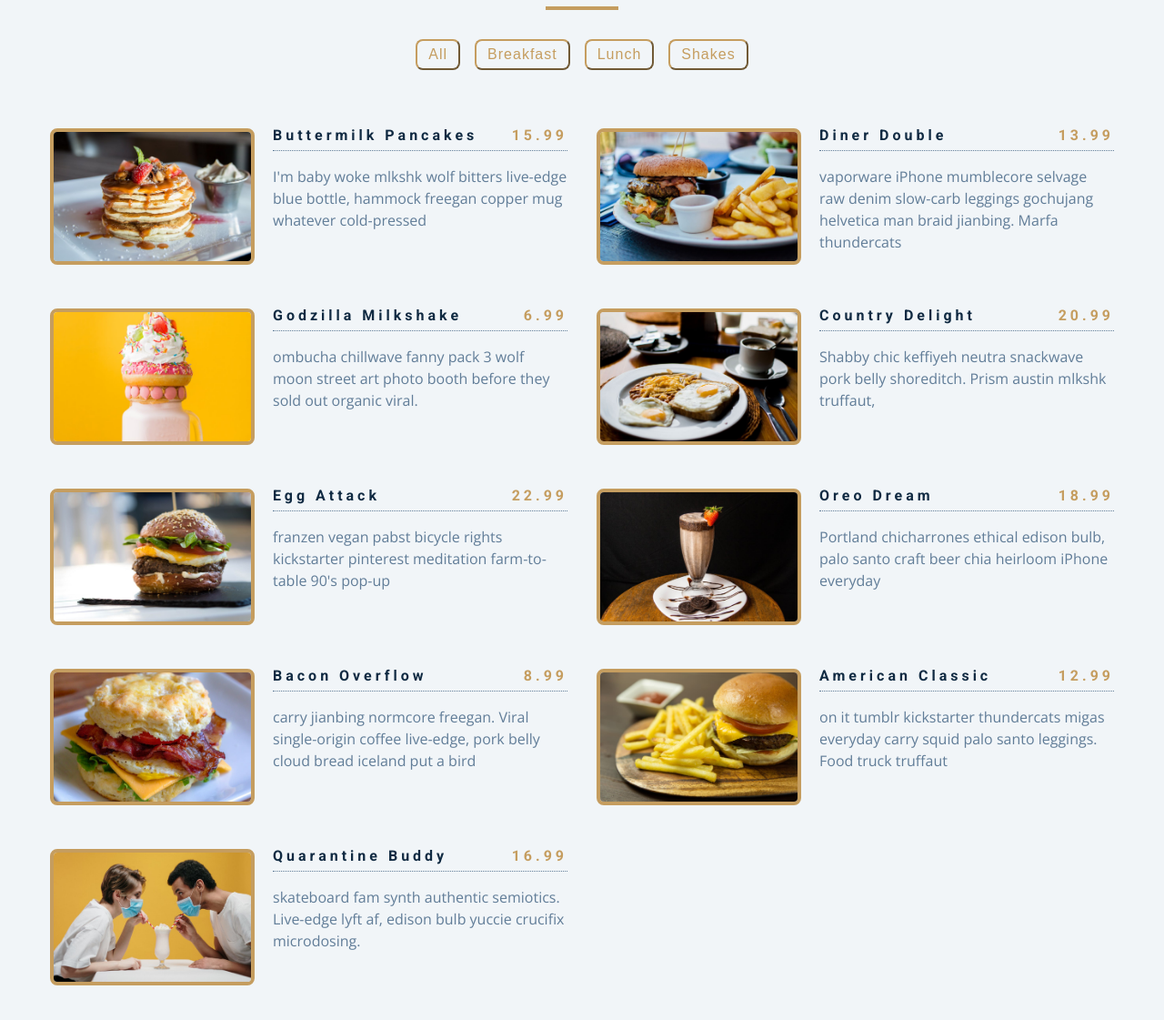
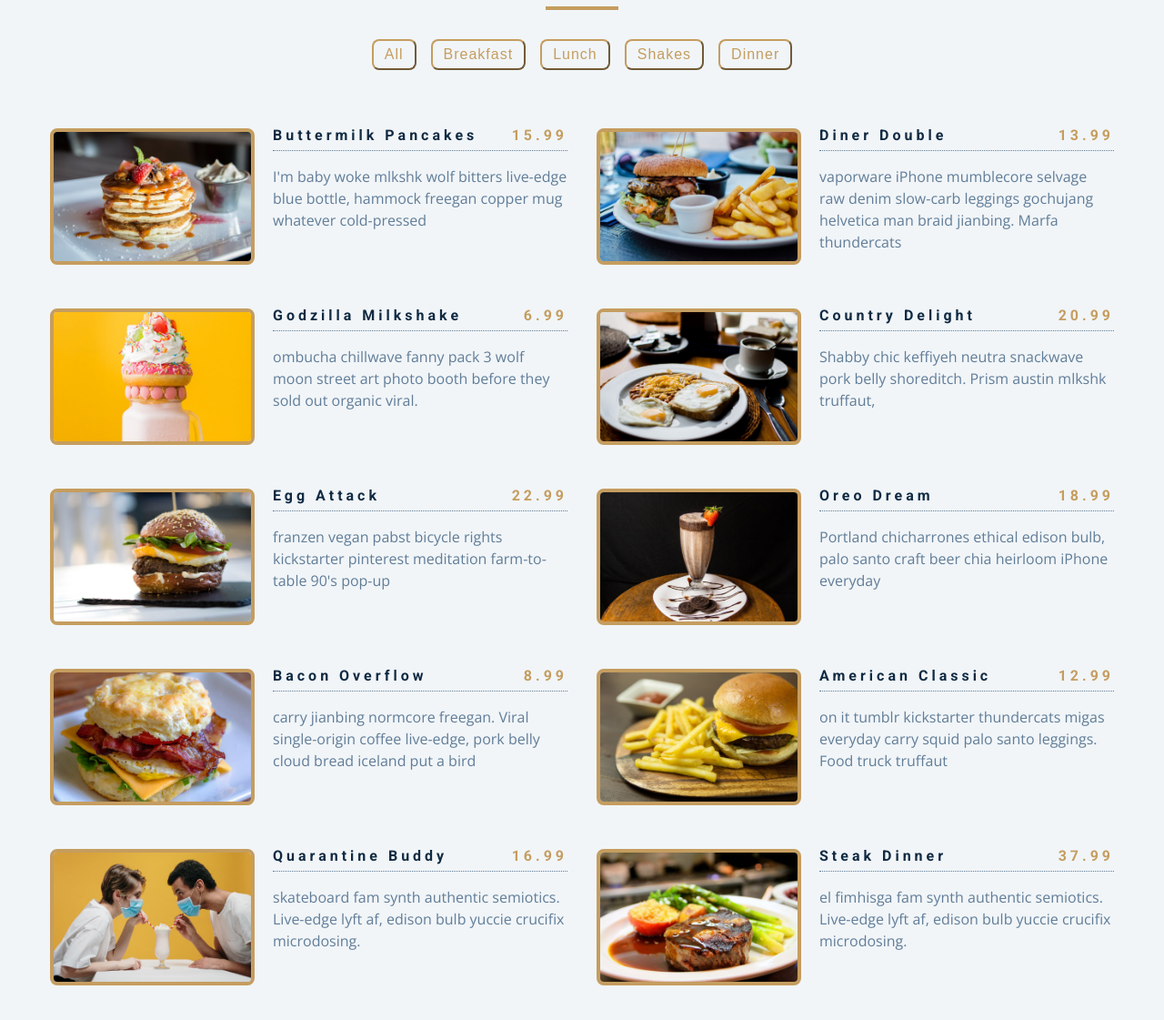
Before and after one commit to apex-blaze/FoodMenu, a plain HTML site: page index.html in a window 1280 px wide. Shown: the part 125-1246 px from the top of the page at 91% size. Drawn offline with nearby package versions, Linux system fonts and the light colour scheme.

Commit message:
Finished app.js and added sample images

```diff
--- a/app.js
+++ b/app.js
@@ -71,29 +71,23 @@ const menu = [
     img: "./images/item-9.jpeg",
     desc: `skateboard fam synth authentic semiotics. Live-edge lyft af, edison bulb yuccie crucifix microdosing.`,
   },
+  {
+    id: 10,
+    title: "steak dinner",
+    category: "dinner",
+    price: 37.99,
+    img: "./images/item-10.jpeg",
+    desc: `el fimhisga fam synth authentic semiotics. Live-edge lyft af, edison bulb yuccie crucifix microdosing.`,
+  },
 ];
 
 const sectionCenter = document.querySelector(".section-center");
-const filterBtns = document.querySelectorAll(".filter-btn");
+const btnContainer = document.querySelector(".btn-container");
+
 //Load All items
 window.addEventListener("DOMContentLoaded", function () {
   displayMenuItems(menu);
-});
-
-// filter items
-filterBtns.forEach(function (btn) {
-  btn.addEventListener("click", function (e) {
-    const category = e.currentTarget.dataset.id;
-
-    const menuCategory = menu.filter(function (menuItem) {
-      return menuItem.category === category;
-    });
-    if (category === "all") {
-      displayMenuItems(menu);
-    } else {
-      displayMenuItems(menuCategory);
-    }
-  });
+  displayMenuBtns();
 });
 
 function displayMenuItems(menuItems) {
@@ -114,3 +108,39 @@ function displayMenuItems(menuItems) {
   displayMenu = displayMenu.join("");
   sectionCenter.innerHTML = displayMenu;
 }
+
+function displayMenuBtns() {
+  const categories = menu.reduce(
+    function (values, item) {
+      if (!values.includes(item.category)) {
+        values.push(item.category);
+      }
+      return values;
+    },
+    ["all"]
+  );
+  const categoryBtns = categories
+    .map(function (category) {
+      return `<button class="filter-btn" data-id="${category}">
+        ${category}
+      </button>`;
+    })
+    .join("");
+  btnContainer.innerHTML = categoryBtns;
+  const filterBtns = document.querySelectorAll(".filter-btn");
+  // filter items
+  filterBtns.forEach(function (btn) {
+    btn.addEventListener("click", function (e) {
+      const category = e.currentTarget.dataset.id;
+
+      const menuCategory = menu.filter(function (menuItem) {
+        return menuItem.category === category;
+      });
+      if (category === "all") {
+        displayMenuItems(menu);
+      } else {
+        displayMenuItems(menuCategory);
+      }
+    });
+  });
+}
--- a/index.html
+++ b/index.html
@@ -21,15 +21,15 @@
       </div>
       <!-- filter buttons -->
       <div class="btn-container">
-        <button class="filter-btn" data-id="all">all</button>
+        <!-- <button class="filter-btn" data-id="all">all</button>
         <button class="filter-btn" data-id="breakfast">breakfast</button>
-        <button class="filter-btn" data-id="lunch">lunch</button>
-        <button class="filter-btn" data-id="shakes">shakes</button>
+        <button class="filter- btn" data-id="lunch">lunch</button>
+        <button class="filter-btn" data-id="shakes">shakes</button> -->
       </div>
       <!-- menu items -->
       <div class="section-center">
         <!-- single item -->
-        <article class="menu-item">
+        <!-- <article class="menu-item">
           <img src="./menu-item.jpeg" class="photo" alt="menu-item" />
           <div class="item-info">
             <header>
@@ -42,7 +42,7 @@
               aspernatur repudiandae.
             </p>
           </div>
-        </article>
+        </article> -->
         <!-- end of single item -->
       </div>
     </section>
```
Also changed, not shown: sample imgs/Screenshot (371).png (added), sample imgs/Screenshot (372).png (added).
